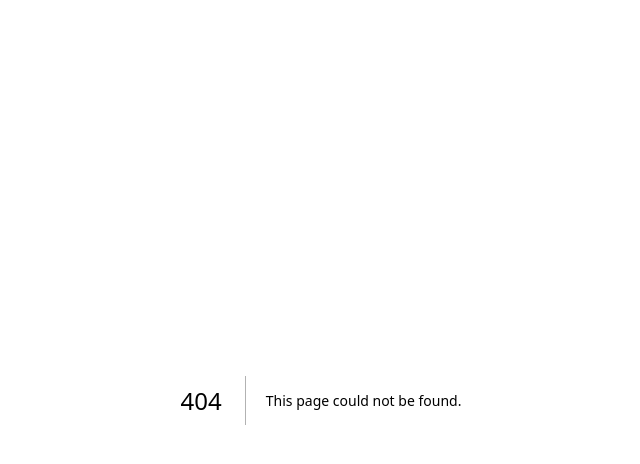
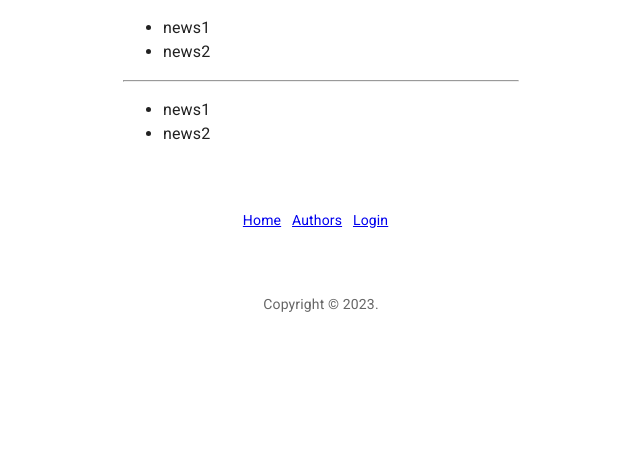
Before and after one commit to dashiev-ayur/bn-www, a Next.js app: page /news in a window 1280 px wide. Before the commit this address had no page. Shown: the top 464 px of the page, without its empty margins (319-959 px from the left). Built offline with nearby package versions, Linux system fonts and the light colour scheme.

Commit message:
feat(app): smoll test

```diff
--- a/app/layout.tsx
+++ b/app/layout.tsx
@@ -5,20 +5,25 @@ import CssBaseline from '@mui/material/CssBaseline';
 import Typography from '@mui/material/Typography';
 import Container from '@mui/material/Container';
 import { createTheme, ThemeProvider } from '@mui/material/styles';
+import ErrorBoundary from '../components/ErrorBoundary';
 
 function Copyright(props: any) {
   return (
+    <div>
+      <div>
         <Typography variant="body2" color="text.secondary" align="center" {...props}>
-      <p>
           <Link href="/">Home</Link>&nbsp;&nbsp;&nbsp;
           <Link href="/authors">Authors</Link>&nbsp;&nbsp;&nbsp;
           <Link href="/login">Login</Link>&nbsp;&nbsp;&nbsp;
-      </p>
+        </Typography>
+      </div>
+      <div>
+        <Typography variant="body2" color="text.secondary" align="center" {...props}>
           {'Copyright © '}
-      {new Date().getFullYear()}
-      {'.'}
-
+          {new Date().getFullYear()}{'.'}
         </Typography>
+      </div>
+    </div>
   );
 }
 interface LayoutProps {
@@ -27,9 +32,10 @@ interface LayoutProps {
 const Layout = ({ children }: LayoutProps) => {
   const theme = createTheme();
   return (
+
     <ThemeProvider theme={theme}>
+      <CssBaseline />
       <Container component="main" maxWidth="xs">
-        <CssBaseline />
         {children}
         <Copyright sx={{ mt: 8, mb: 4 }} />
       </Container>
--- /dev/null
+++ b/components/ErrorBoundary.tsx
@@ -0,0 +1,44 @@
+import React, { Component, ErrorInfo, ReactNode } from "react";
+
+interface Props {
+  children?: ReactNode;
+}
+
+interface State {
+  hasError: boolean;
+}
+
+class ErrorBoundary extends Component<Props, State> {
+  public state: State = {
+    hasError: false
+  };
+
+  public static getDerivedStateFromError(_: Error): State {
+    // Update state so the next render will show the fallback UI.
+    return { hasError: true };
+  }
+
+  public componentDidCatch(error: Error, errorInfo: ErrorInfo) {
+    console.error("Uncaught error:", error, errorInfo);
+  }
+
+  public render() {
+    if (this.state.hasError) {
+      return (
+        <div>
+          <h1>Sorry.. there was an error</h1>
+          <button
+            type="button"
+            onClick={() => this.setState({ hasError: false })}
+          >
+            Try again?
+          </button>
+        </div>
+      );
+    }
+
+    return this.props.children;
+  }
+}
+
+export default ErrorBoundary;
--- a/pages/_app.tsx
+++ b/pages/_app.tsx
@@ -6,6 +6,7 @@ import '../styles/globals.scss';
 import type { AppProps } from 'next/app';
 import Head from 'next/head';
 import { store } from "../system/store";
+import ErrorBoundary from "../components/ErrorBoundary";
 
 const queryClient = new QueryClient({
   defaultOptions: {
@@ -17,6 +18,7 @@ const queryClient = new QueryClient({
 
 export default function App({ Component, pageProps }: AppProps) {
   return (
+    <ErrorBoundary>
       <QueryClientProvider client={queryClient}>
         <Provider store={store}>
           <Head>
@@ -28,5 +30,6 @@ export default function App({ Component, pageProps }: AppProps) {
           <Component {...pageProps} />
         </Provider>
       </QueryClientProvider>
+    </ErrorBoundary>
   );
 }
--- /dev/null
+++ b/pages/news/index.tsx
@@ -0,0 +1,73 @@
+import { observer } from "mobx-react";
+import React, { useEffect } from "react";
+import { useQuery } from "react-query";
+import _ from "lodash";
+import Layout from "../../app/layout";
+
+const sleep = (m: number) => new Promise(r => setTimeout(r, m))
+
+interface INews {
+  id: number;
+  title: string;
+}
+
+const fetchNews = async (): Promise<INews[]> => {
+  await sleep(1000);
+  // throw new Error('Unknown error !!!');
+  console.log('FETCH NEWS !!!!');
+
+  return Promise.resolve([
+    {
+      id: 1,
+      title: 'news1',
+    },
+    {
+      id: 2,
+      title: 'news2',
+    },
+  ])
+}
+
+const NewsTitles = () => {
+  const { data: news } = useQuery<INews[]>("newsList", fetchNews);
+  return (
+    <ul>
+      {news?.map((row) => {
+        return <li key={row.id}>{row.title}</li>;
+      })}
+    </ul>
+  )
+}
+
+export const NewsList = () => {
+  const { data: news, isLoading, isError } = useQuery<INews[]>("newsList1", fetchNews, {
+    useErrorBoundary: (error) => {
+      console.log('error>>', error);
+      return false; // Глобальное отображение ошибки !
+    },
+    // placeholderData: [{
+    //   id: 1,
+    //   title: 'news000',
+    // }],
+  });
+
+  return (
+    <Layout>
+      <main>
+        {isError && <div>Не могу загрузить новости !</div>}
+        {isLoading && <div>Загружаю новости..</div>}
+        {!isLoading &&
+          <ul>
+            {news?.map((row) => {
+              return <li key={row.id}>{row.title}</li>;
+            })}
+          </ul>
+        }
+        <hr />
+        <NewsTitles />
+      </main>
+    </Layout>
+  );
+};
+
+export default observer(NewsList)
```
Lines whose indentation alone changed are shown as unchanged.
